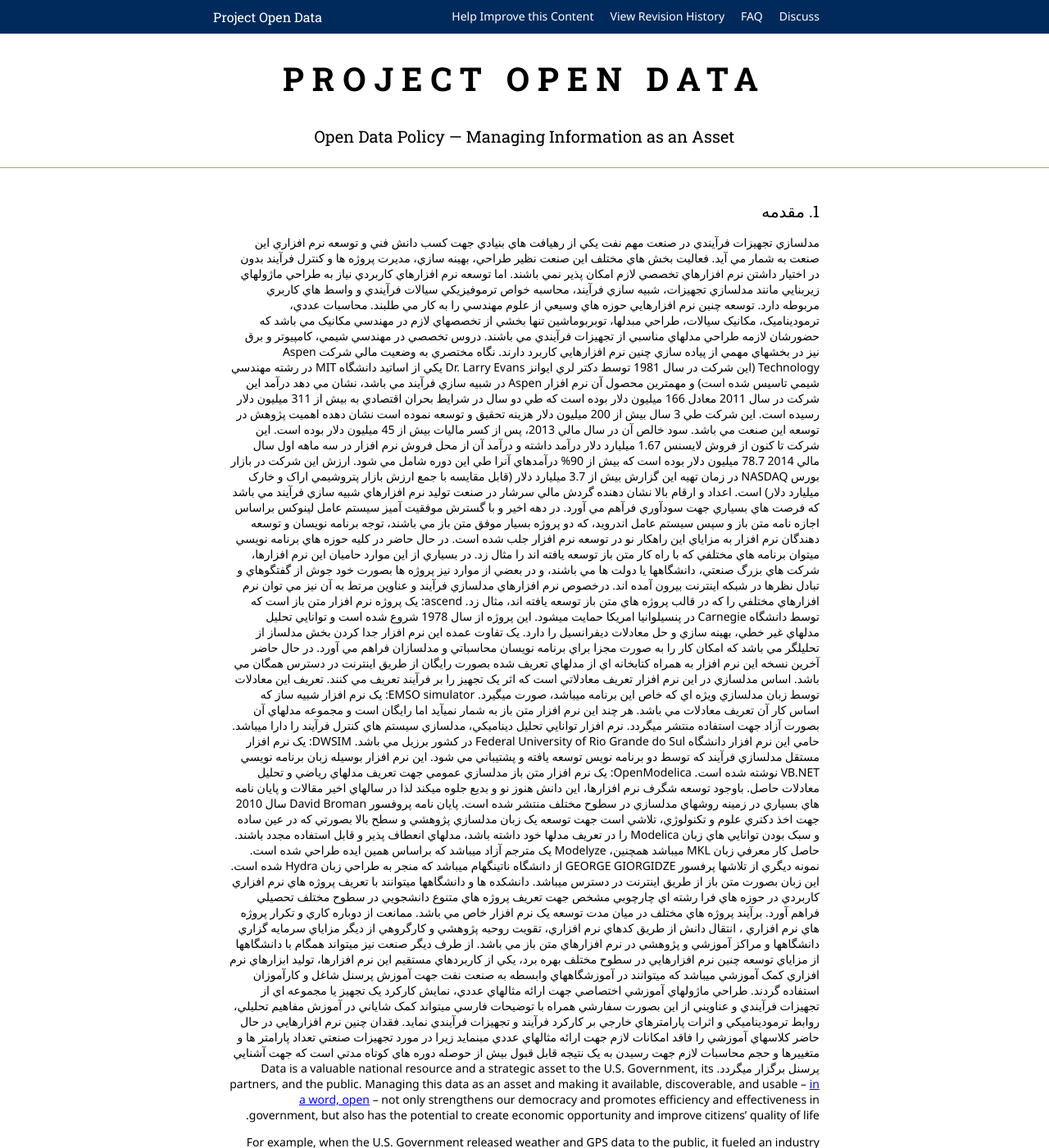
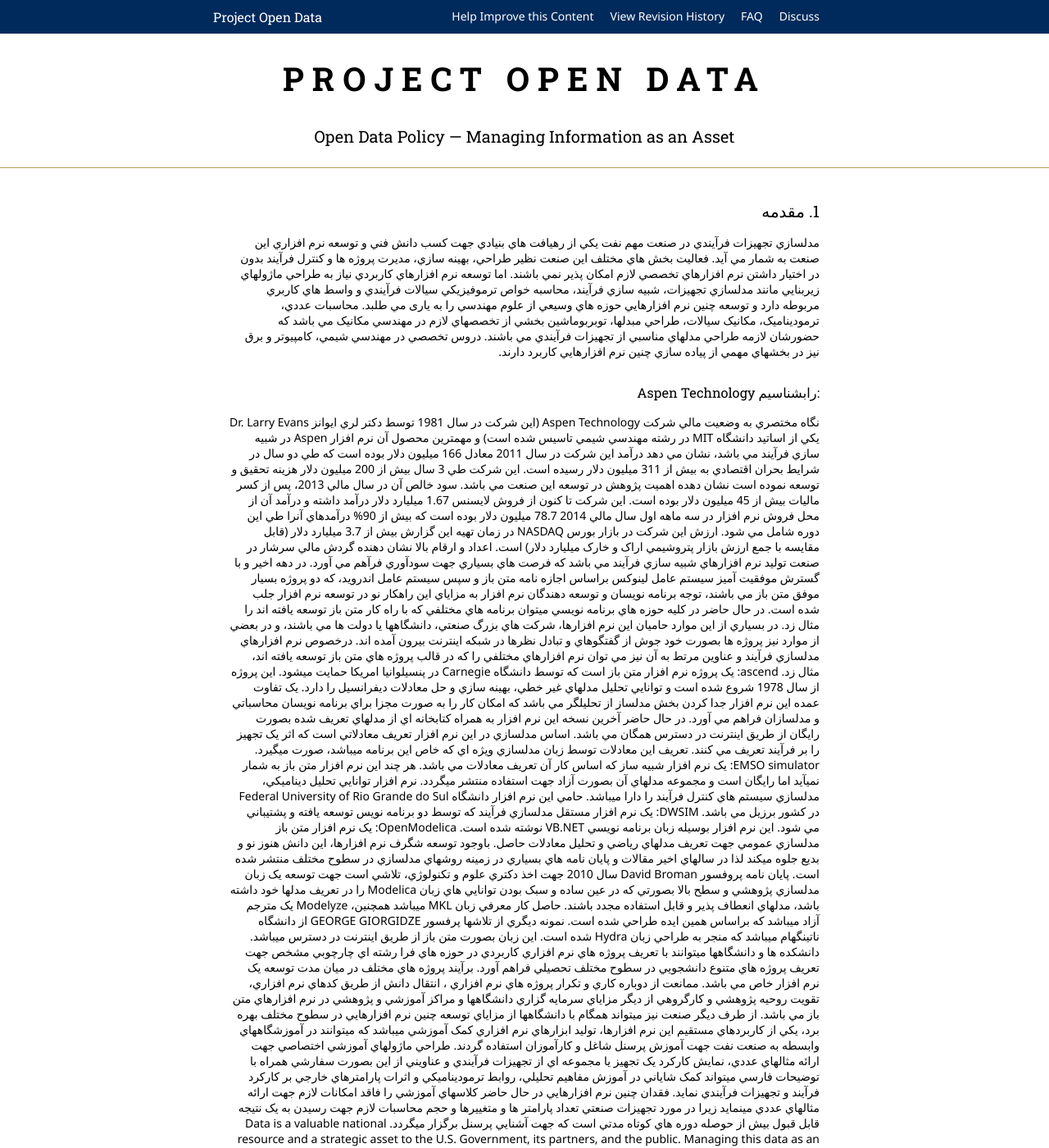
Before and after one commit to vimalaad/vimalaad.github.io, a Jekyll site: the page built from index.md, in a window 1280 px wide and 1400 px high. Shown: the whole window at 82% size. Built offline with Jekyll 4.4.1, drawn with Linux system fonts in a browser that asks for light colours; nearby versions of some CDN libraries; some of the changed text lies outside the part shown.

Commit message:
edit index.md

```diff
--- a/index.md
+++ b/index.md
@@ -10,10 +10,11 @@
 
 مدلسازي تجهيزات فرآيندي در صنعت مهم نفت يکي از رهيافت هاي بنيادي جهت کسب دانش فني و توسعه نرم افزاري اين صنعت به شمار مي آيد.
  فعاليت بخش هاي مختلف اين صنعت نظير طراحي، بهينه سازي، مديرت پروژه ها و کنترل فرآيند بدون در اختيار داشتن نرم افزارهاي تخصصي لازم امکان پذير نمي باشند.
- اما توسعه نرم افزارهاي کاربردي نياز به طراحي ماژولهاي زيربنايي مانند مدلسازي تجهيزات، شبيه سازي فرآيند، محاسبه خواص ترموفيزيکي سيالات فرآيندي و واسط هاي کاربري مربوطه دارد.
- توسعه چنين نرم افزارهايي حوزه هاي وسيعي از علوم مهندسي را به کار مي طلبند.
- محاسبات عددي، ترموديناميک، مکانيک سيالات، طراحي مبدلها، توبربوماشين تنها بخشي از تخصصهاي لازم در مهندسي مکانيک مي باشد که حضورشان لازمه طراحي مدلهاي مناسبي از تجهيزات فرآيندي مي باشند.
+ اما توسعه نرم افزارهاي کاربردي نياز به طراحي ماژولهاي زيربنايي مانند مدلسازي تجهيزات، شبيه سازي فرآيند، محاسبه خواص ترموفيزيکي سيالات فرآيندي و واسط هاي کاربري مربوطه دارد و
+ توسعه چنين نرم افزارهايي حوزه هاي وسيعي از علوم مهندسي را به یاری مي طلبد.
+ محاسبات عددي، ترموديناميک، مکانيک سيالات، طراحي مبدلها، توبربوماشين بخشي از تخصصهاي لازم در مهندسي مکانيک مي باشد که حضورشان لازمه طراحي مدلهاي مناسبي از تجهيزات فرآيندي مي باشند.
  دروس تخصصي در مهندسي شيمي، کامپيوتر و برق نيز در بخشهاي مهمي از پياده سازي چنين نرم افزارهايي کاربرد دارند.
+### :رابشناسیم Aspen Technology
 نگاه مختصري به وضعيت مالي شرکت Aspen Technology (اين شرکت در سال 1981 توسط دکتر لري ايوانز Dr. Larry Evans يکي از اساتيد دانشگاه MIT در رشته مهندسي شيمي تاسيس شده است) و مهمترين محصول آن نرم افزار Aspen در شبيه سازي فرآيند مي باشد،
  نشان مي دهد درآمد اين شرکت در سال 2011 معادل 166 ميليون دلار بوده است که طي دو سال در شرايط بحران اقتصادي به بيش از 311 ميليون دلار رسيده است.
  اين شرکت طي 3 سال بيش از 200 ميليون دلار هزينه تحقيق و توسعه نموده است نشان دهده اهميت پژوهش در توسعه اين صنعت مي باشد.
```
